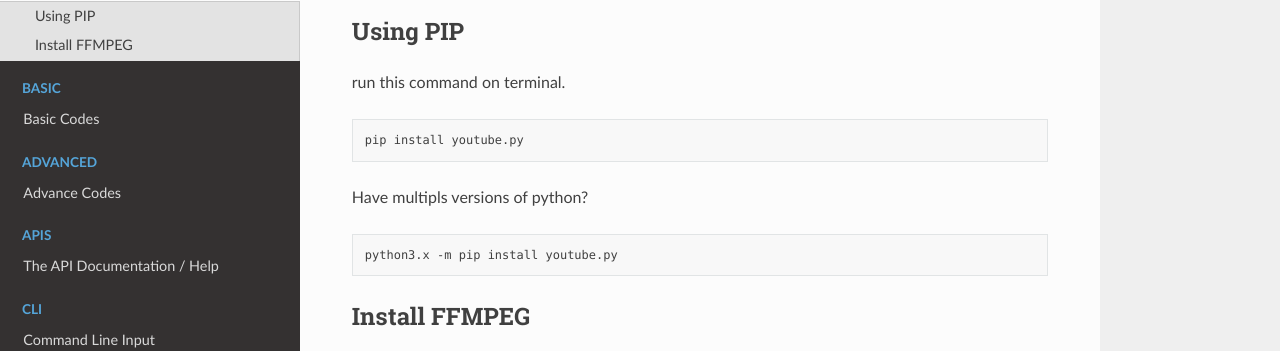
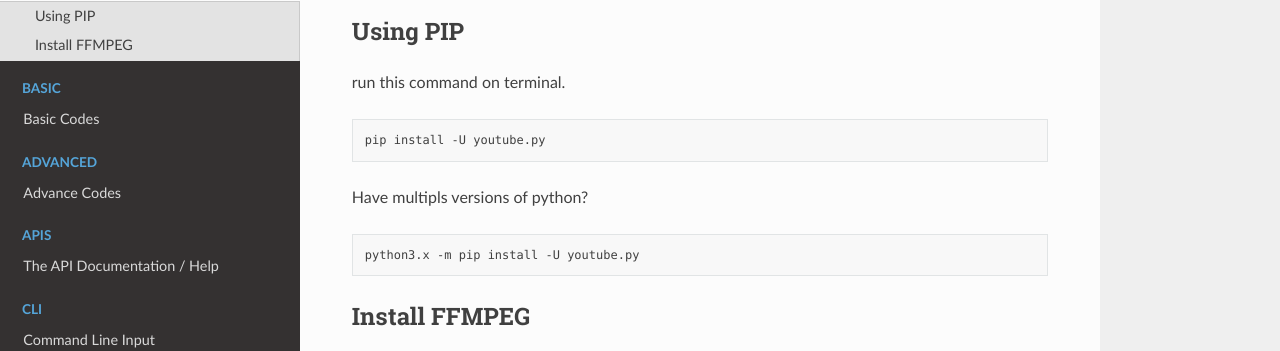
Before and after one commit to youtube-py/youtube.py, a Sphinx documentation site: the page built from docs/files/install.rst, in a window 1280 px wide. Shown: the part 193-544 px from the top of the page. Built offline with Sphinx 7.4.7 and the Read the Docs theme 2.0.0, drawn with Linux system fonts in a browser that asks for light colours; the version number is read from the project's files by our own code.

```diff
--- a/docs/files/install.rst
+++ b/docs/files/install.rst
@@ -12,13 +12,13 @@ run this command on terminal.
 
 .. code-block:: bash
 
-	pip install youtube.py
+	pip install -U youtube.py
 
 Have multipls versions of python?
 
 .. code-block:: bash
 
-	python3.x -m pip install youtube.py
+	python3.x -m pip install -U youtube.py
 
 .. _installffmpeg:
 
```
Also changed, not shown: README.md (+2 -2 lines).
